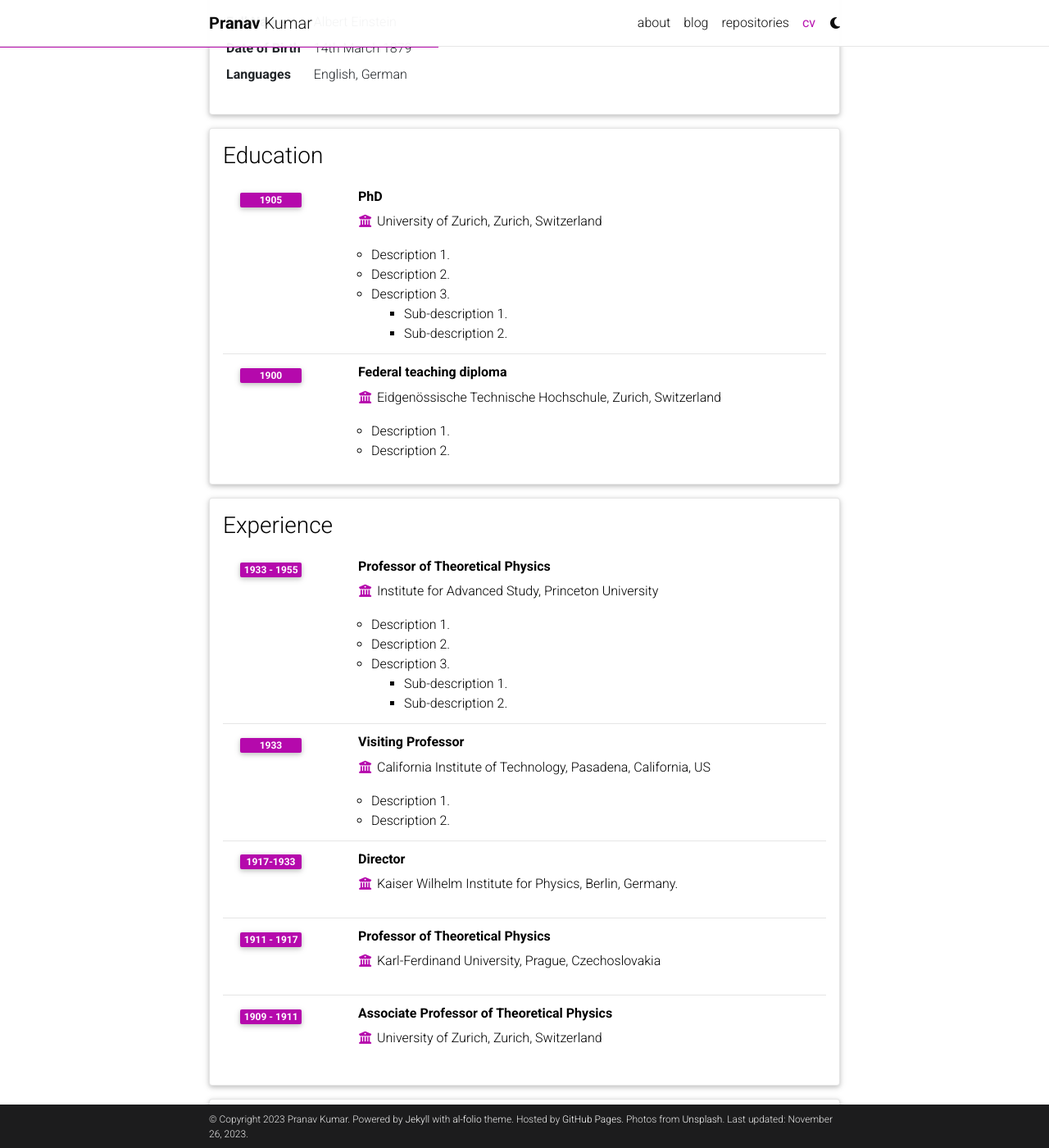
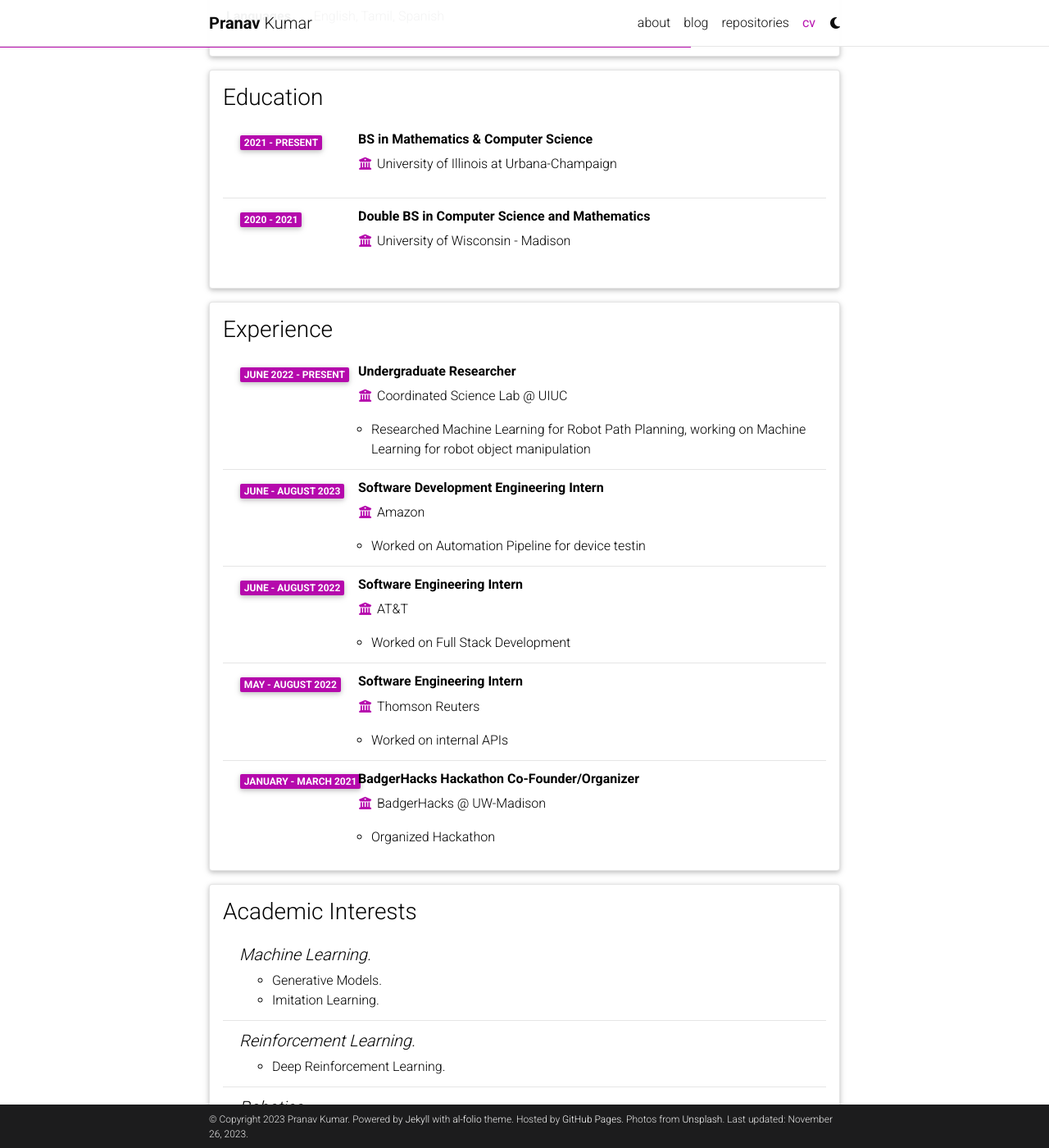
Before and after one commit to pranavs702/pranavs702.github.io, a Jekyll site: the page built from _pages/cv.md, in a window 1280 px wide and 1400 px high, scrolled down 626 px. Shown: the whole window at 82% size. Built offline with Jekyll 4.4.1, drawn with Linux system fonts in a browser that asks for light colours; comment, search, counter and statistics services are not loaded; a style sheet for code colours, icons or effects is not loaded; some of the changed text lies outside the part shown.

```diff
--- a/_data/cv.yml
+++ b/_data/cv.yml
@@ -2,96 +2,85 @@
   type: map
   contents:
     - name: Full Name
-      value: Albert Einstein
+      value: Pranav Kumar
     - name: Date of Birth
-      value: 14th March 1879
+      value: September 7, 2002
     - name: Languages
-      value: English, German
+      value: English, Tamil, Spanish
 
 - title: Education
   type: time_table
   contents:
-    - title: PhD
-      institution: University of Zurich, Zurich, Switzerland
-      year: 1905
-      description:
-        - Description 1.
-        - Description 2.
-        - title: Description 3.
-          contents:
-            - Sub-description 1.
-            - Sub-description 2.
-    - title: Federal teaching diploma
-      institution: Eidgenössische Technische Hochschule, Zurich, Switzerland
-      year: 1900
-      description:
-        - Description 1.
-        - Description 2.
+    - title: BS in Mathematics & Computer Science
+      institution: University of Illinois at Urbana-Champaign
+      year: 2021 - Present
+    - title: Double BS in Computer Science and Mathematics
+      institution: University of Wisconsin - Madison
+      year: 2020 - 2021
 
 - title: Experience
   type: time_table
   contents:
-    - title: Professor of Theoretical Physics
-      institution: Institute for Advanced Study, Princeton University
-      year: 1933 - 1955
-      description:
-        - Description 1.
-        - Description 2.
-        - title: Description 3.
-          contents:
-            - Sub-description 1.
-            - Sub-description 2.
-    - title: Visiting Professor
-      institution: California Institute of Technology, Pasadena, California, US
-      year: 1933
-      description:
-        - Description 1.
-        - Description 2.
+    - title: Undergraduate Researcher
+      institution: Coordinated Science Lab @ UIUC
+      year: June 2022 - Present
+      description: Researched Machine Learning for Robot Path Planning, working on Machine Learning for robot object manipulation
 
-    - title: Director
-      institution: Kaiser Wilhelm Institute for Physics, Berlin, Germany.
-      year: 1917-1933
+    - title: Software Development Engineering Intern
+      institution: Amazon
+      year: June - August 2023
+      description: Worked on Automation Pipeline for device testin
 
-    - title: Professor of Theoretical Physics
-      institution: Karl-Ferdinand University, Prague, Czechoslovakia
-      year: 1911 - 1917
-      description:
+    - title: Software Engineering Intern
+      institution: AT&T
+      year: June - August 2022
+      description: Worked on Full Stack Development
 
-    - title: Associate Professor of Theoretical Physics
-      institution: University of Zurich, Zurich, Switzerland
-      year: 1909 - 1911
+    - title: Software Engineering Intern
+      institution: Thomson Reuters
+      year: May - August 2022
+      description: Worked on internal APIs
 
-- title: Open Source Projects
-  type: time_table
-  contents:
-    - title: <a href="https://github.com/alshedivat/al-folio">al-folio</a>
-      year: 2015-now
-      description: A beautiful, simple, clean, and responsive Jekyll theme for academics.
+    - title: BadgerHacks Hackathon Co-Founder/Organizer
+      institution: BadgerHacks @ UW-Madison
+      year: January - March 2021
+      description: Organized Hackathon
 
-- title: Honors and Awards
-  type: time_table
-  contents:
-    - year: 1921
-      items:
-        - Nobel Prize in Physics
-        - Matteucci Medal
-    - year: 2029
-      items:
-        - Max Planck Medal
-
+# - title: Open Source Projects
+#   type: time_table
+#   contents:
+#     - title: <a href="https://github.com/alshedivat/al-folio">al-folio</a>
+#       year: 2015-now
+#       description: A beautiful, simple, clean, and responsive Jekyll theme for academics.
+#
+# - title: Honors and Awards
+#   type: time_table
+#   contents:
+#     - year: 1921
+#       items:
+#         - Nobel Prize in Physics
+#         - Matteucci Medal
+#     - year: 2029
+#       items:
+#         - Max Planck Medal
+#
 - title: Academic Interests
   type: nested_list
   contents:
-    - title: Topic 1.
+    - title: Machine Learning.
       items:
-        - Description 1.
-        - Description 2.
-    - title: Topic 2.
+        - Generative Models.
+        - Imitation Learning.
+    - title: Reinforcement Learning.
       items:
-        - Description 1.
-        - Description 2.
+        - Deep Reinforcement Learning.
+    - title: Robotics.
+      items:
+        - Assistive Robotics.
+        - Navigation.
+        - Object Manipulation.
 
 - title: Other Interests
   type: list
   contents:
-    - <u>Hobbies:</u> Hobby 1, Hobby 2, etc.
+    - <u>Hobbies:</u> Badminton, Swimming, Gaming, Public Speaking, Cooking etc.
```
Also changed, not shown: _pages/cv.md (+1 -1 lines), blog/index.html (+93 -72 lines).
